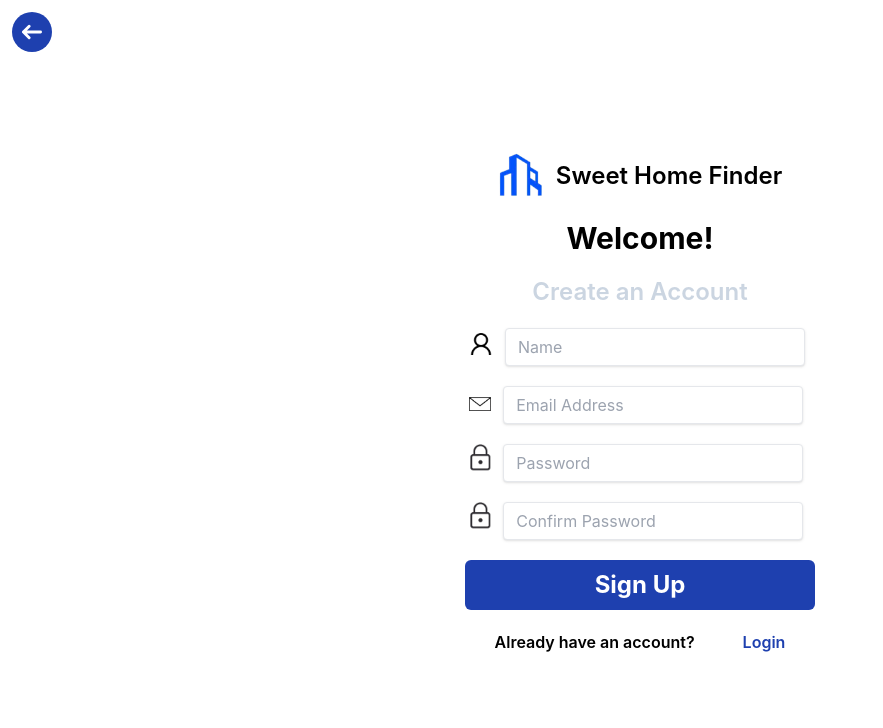
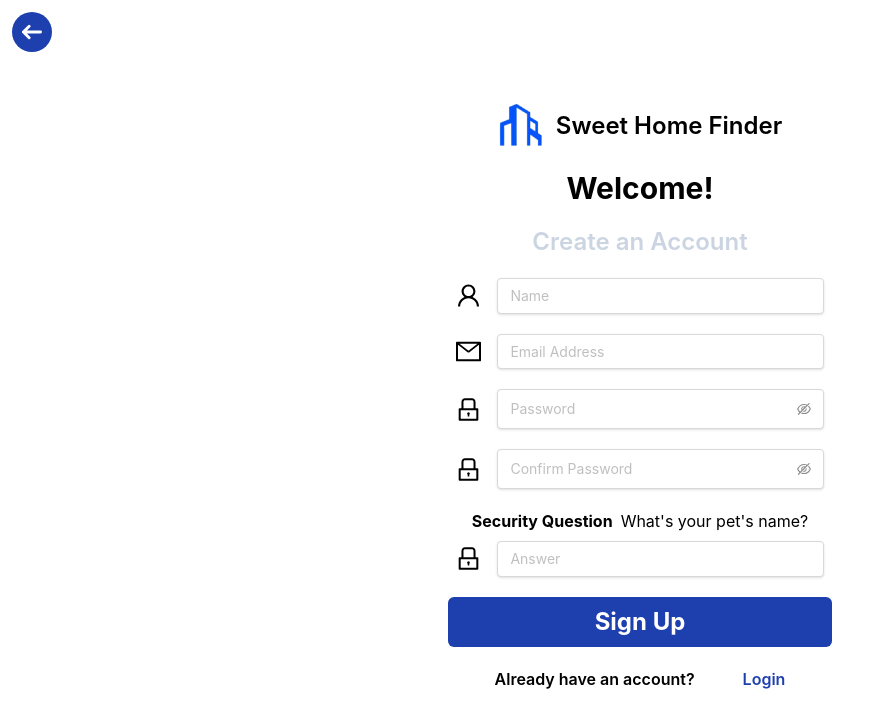
Before and after one commit to JeremyCEY/SC2006, a React (Create React App) app in the folder frontend/client/: page /register in a window 1280 px wide. Shown: the top 728 px of the page, without its empty margins (0-883 px from the left). Built offline with nearby package versions, Linux system fonts and the light colour scheme.

Commit message:
Improved error handling, added error display for register.js, changed icons to use Ant Design icons, added security question

```diff
--- a/frontend/client/src/pages/Register.js
+++ b/frontend/client/src/pages/Register.js
@@ -1,12 +1,11 @@
 import React, { useState, useEffect } from 'react';
 
 import mainLogo from '../images/logo.png'
-import username from '../images/user.png'
-import password from '../images/lock.png'
-import email from '../images/email.png'
+import { message, Typography, Input, Button } from 'antd';
+import { EyeInvisibleOutlined, EyeTwoTone, LockOutlined, MailOutlined, UserOutlined } from '@ant-design/icons';
 
 function Register(){
-    const [formData, setFormData] = useState({ name: '', email: '', password: '' , confirmPassword: ''});
+    const [formData, setFormData] = useState({ name: '', email: '', password: '' , confirmPassword: '', security: '' });
 
     const handleInputChange = (event) => {
         const { name, value } = event.target;
@@ -19,8 +18,9 @@ function Register(){
     const handleSubmit = async (event) => {
         event.preventDefault();
             // Ensure no field is empty
-        if (!formData.name || !formData.email || !formData.password || !formData.confirmPassword) {
-            console.log('All fields are required');
+        if (!formData.name || !formData.email || !formData.password ||
+            !formData.confirmPassword || !formData.security) {
+            message.error('All fields are required');
             return;
         }
 
@@ -28,16 +28,23 @@ function Register(){
         // You can use a simple regex for email validation
         const emailRegex = /\S+@\S+\.\S+/;
         if (!emailRegex.test(formData.email)) {
-            console.log('Invalid email');
+            message.error('Invalid email');
             return;
         }
 
         // Ensure password and confirmPassword are the same
         if (formData.password !== formData.confirmPassword) {
-            console.log('Passwords do not match');
+            message.error('Passwords do not match');
             return;
         }
 
+        // Ensure password and confirmPassword are the same
+        if (formData.password.length < 6) {
+            message.error('Password must be more than 6 characters long');
+            return;
+        }
+
+        try {
             // Send a POST request to the /signup endpoint of your backend API
             const response = await fetch('http://localhost:3000/auth/signup', {
                 method: 'POST',
@@ -47,15 +54,30 @@ function Register(){
                 body: JSON.stringify(formData),
             });
 
-        if (response.ok) {
+            if (!response.ok) {
+                // Attempt to read the error message from the response body
+                const errorData = await response.json();
+                // Use the error message from the backend or a default message
+                const errorMessage = errorData.message || 'Failed to register for an account.';
+                // Log the error message for debugging purposes
+                console.log('Register failed:', errorMessage);
+                // Display the error message to the user
+                message.error(errorMessage);
+                return; // Prevent further execution in case of error
+            }
+
             const data = await response.json();
             console.log('Register form submitted:', data);
+            message.success('Registration succeeded');
             window.location.href = '/login';
-        } else {
-            console.log('Register failed:', response.status);
+
+        } catch (error) {
+            // This catch block is now more focused on handling network errors or
+            // errors in the execution of the fetch itself, not HTTP error statuses
+            console.error('An unexpected error occurred:', error);
+            message.error('An unexpected error occurred while trying to register.');
         }
     };
-
 
     return(
         <>
@@ -75,7 +97,7 @@ function Register(){
                     </button>
                 </a>
 
-                <div className="flex pt-[100px] pb-5">
+                <div className="flex pt-[50px] pb-5">
                     <img src={mainLogo} className="h-12 pr-3" alt="Logo" />
                     <span className="self-center text-2xl font-semibold whitespace-nowrap text-black">Sweet Home Finder</span>
                 </div>
@@ -83,12 +105,12 @@ function Register(){
                 <span className="text-3xl font-bold pb-5">Welcome!</span>
 
                 <span className="text-2xl font-semibold text-slate-300 pb-5">Create an Account</span>
-                <form onSubmit={handleSubmit}>
-                    <div className="flex pb-5">
-                        <img src={username} className="h-8 pr-2" alt="Logo" />
-
-                        <input className="shadow appearance-none
-                                        border rounded w-[300px] py-2 px-3
+                <form onSubmit={handleSubmit} style={{width: '30%', minWidth: '300px'}}>
+                    <div className="flex flex-row pb-5 "
+                         style={{justifyContent: 'space-around', width: '100%', alignItems: 'center'}}>
+                        <UserOutlined style={{fontSize: '25px'}}/>
+                        <Input className="shadow appearance-none
+                                border rounded w-[85%] py-2 px-3
                                 text-gray-700 leading-tight
                                 focus:outline-none focus:shadow-outline"
                                name="name"
@@ -99,11 +121,11 @@ function Register(){
                         />
                     </div>
 
-                    <div className="flex pb-5">
-                        <img src={email} className="h-9 pr-2" alt="Logo" />
-
-                        <input className="shadow appearance-none
-                                        border rounded w-[300px] py-2 px-3
+                    <div className="flex flex-row pb-5 "
+                         style={{justifyContent: 'space-around', width: '100%', alignItems: 'center'}}>
+                        <MailOutlined style={{fontSize: '25px'}}/>
+                        <Input className="shadow appearance-none
+                                    border rounded w-[85%] py-2 px-3
                                     text-gray-700 leading-tight
                                     focus:outline-none focus:shadow-outline"
                                name="email"
@@ -114,11 +136,11 @@ function Register(){
                         />
                     </div>
 
-                    <div className="flex pb-5">
-                        <img src={password} className="h-7 pr-2" alt="Logo" />
-
-                        <input className="shadow appearance-none
-                                        border rounded w-[300px] py-2 px-3
+                    <div className="flex flex-row pb-5 "
+                         style={{justifyContent: 'space-around', width: '100%', alignItems: 'center'}}>
+                        <LockOutlined style={{fontSize: '25px'}}/>
+                        <Input.Password className="shadow appearance-none
+                                        border rounded w-[85%] py-2 px-3
                                         text-gray-700 leading-tight
                                         focus:outline-none focus:shadow-outline"
                                         name="password"
@@ -126,14 +148,15 @@ function Register(){
                                         placeholder="Password"
                                         value={formData.password}
                                         onChange={handleInputChange}
+                                        iconRender={(visible) => (visible ? <EyeTwoTone/> : <EyeInvisibleOutlined/>)}
                         />
                     </div>
 
-                    <div className="flex pb-5">
-                        <img src={password} className="h-7 pr-2" alt="Password" />
-
-                        <input className="shadow appearance-none
-                                        border rounded w-[300px] py-2 px-3
+                    <div className="flex flex-row pb-5 "
+                         style={{justifyContent: 'space-around', width: '100%', alignItems: 'center'}}>
+                        <LockOutlined style={{fontSize: '25px'}}/>
+                        <Input.Password className="shadow appearance-none
+                                        border rounded w-[85%] py-2 px-3
                                         text-gray-700 leading-tight
                                         focus:outline-none focus:shadow-outline"
                                         name="confirmPassword"
@@ -141,20 +164,44 @@ function Register(){
                                         placeholder="Confirm Password"
                                         value={formData.confirmPassword}
                                         onChange={handleInputChange}
+                                        iconRender={(visible) => (visible ? <EyeTwoTone/> : <EyeInvisibleOutlined/>)}
+                        />
+                    </div>
+                    {/*Security Question Field*/}
+                    <div className="flex flex-row pb-2 "
+                         style={{justifyContent: 'center', width: '100%', alignItems: 'center'}}>
+                        <span style={{fontWeight: 'bold', marginRight: '8px'}}>Security Question</span>
+                        <span>What's your pet's name?</span>
+                    </div>
+                        <div className="flex flex-row pb-5 "
+                             style={{justifyContent: 'space-around', width: '100%', alignItems: 'center'}}>
+                            <LockOutlined style={{fontSize: '25px'}}/>
+                            <Input className="shadow appearance-none
+                                        border rounded w-[85%] py-2 px-3
+                                        text-gray-700 leading-tight
+                                        focus:outline-none focus:shadow-outline"
+                                            name="security"
+                                            type="text"
+                                            placeholder="Answer"
+                                            value={formData.security}
+                                            onChange={handleInputChange}
                             />
                         </div>
 
                         <div className="pb-5">
                             <button
                                 type="submit"
-                            className="w-[350px] h-[50px] rounded-md bg-blue-800 text-white font-bold text-2xl">Sign Up</button>
+                                className="h-[50px] rounded-md bg-blue-800 text-white font-bold text-2xl"
+                                style={{width: '100%'}}>
+                                Sign Up
+                            </button>
                         </div>
                 </form>
 
                 <div className="flex pb-5">
                     <span className=" font-semibold pr-12">Already have an account?</span>
                     <a href="/login">
-                        <span  className="text-blue-800 font-semibold">Login</span>
+                        <span className="text-blue-800 font-semibold">Login</span>
                     </a>
 
                 </div>
```
Lines whose indentation alone changed are shown as unchanged.
